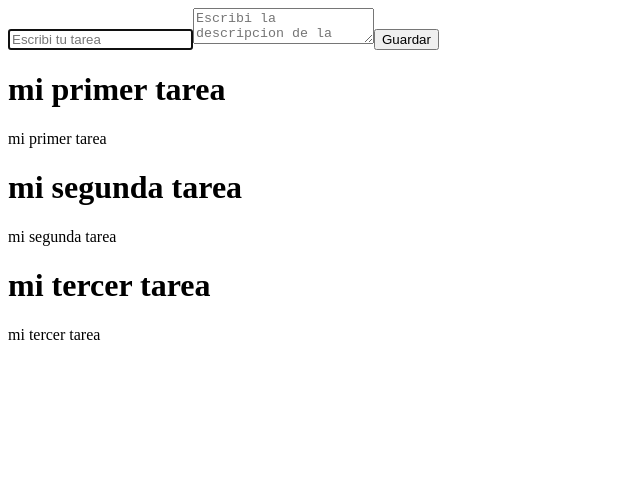
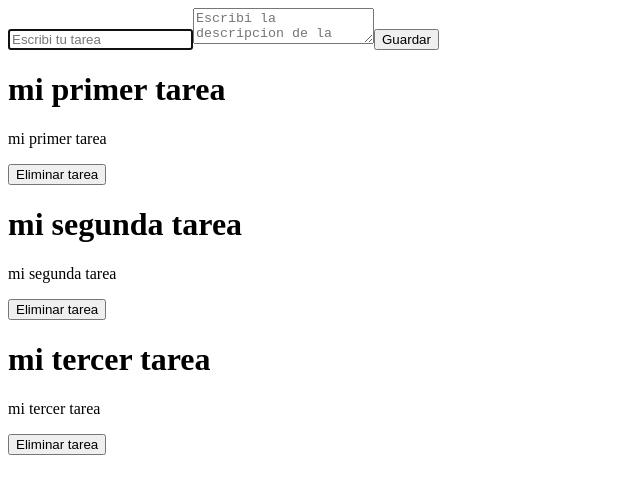
Before and after one commit to VickyTroiano/react-tasks-application, a React (Vite) app: page / in a window 1280 px wide. Shown: the top 494 px of the page, without its empty margins (0-640 px from the left). Built offline with nearby package versions, Linux system fonts and the light colour scheme.

Commit message:
Se creo funcion deleteTask para eliminar tareas
-quitamos elemento del arreglo en App

```diff
--- a/src/App.jsx
+++ b/src/App.jsx
@@ -22,10 +22,21 @@
       },
     ]);
   }
+
+  function deleteTask(taskId) {
+    console.log(tasks)
+    console.log(taskId)
+    //por cada tarea recorrida, confirma que el id que se esta pasando es igual al id de las tareas
+    // si es falso se queda
+    setTasks(tasks.filter(task => task.id !== taskId))
+
+
+  }
   return (
     <>
       <TaskForm createTask={createTask} />
-      <TaskList tasks={tasks} />
+      {/* tasklist usa deleteTask */}
+      <TaskList tasks={tasks} deleteTask={deleteTask} />
     </>
   );
 }
--- a/src/components/TaskCard.jsx
+++ b/src/components/TaskCard.jsx
@@ -1,8 +1,10 @@
-function TaskCard({task}) {
+function TaskCard({ task, deleteTask }) {
+
   return (
     <div>
       <h1>{task.title}</h1>
       <p>{task.description}</p>
+      <button onClick={() => deleteTask(task.id)}>Eliminar tarea</button>
     </div>
   );
 }
--- a/src/components/TaskList.jsx
+++ b/src/components/TaskList.jsx
@@ -1,5 +1,7 @@
 import TaskCard from './TaskCard'
-function TaskList({ tasks }) {
+
+
+function TaskList({ tasks, deleteTask }) {
   if (tasks.length === 0) {
     return <h1>No hay tareas aun</h1>;
   }
@@ -10,7 +12,7 @@
         //le pasamos un prop task
 
         //cada vez q se recorre el task va a generar un taskCard que incluira los datos de task
-        <TaskCard key={task.id} task={task}/>
+        <TaskCard key={task.id} task={task} deleteTask={deleteTask}/>
       ))}
     </div>
   );
```
